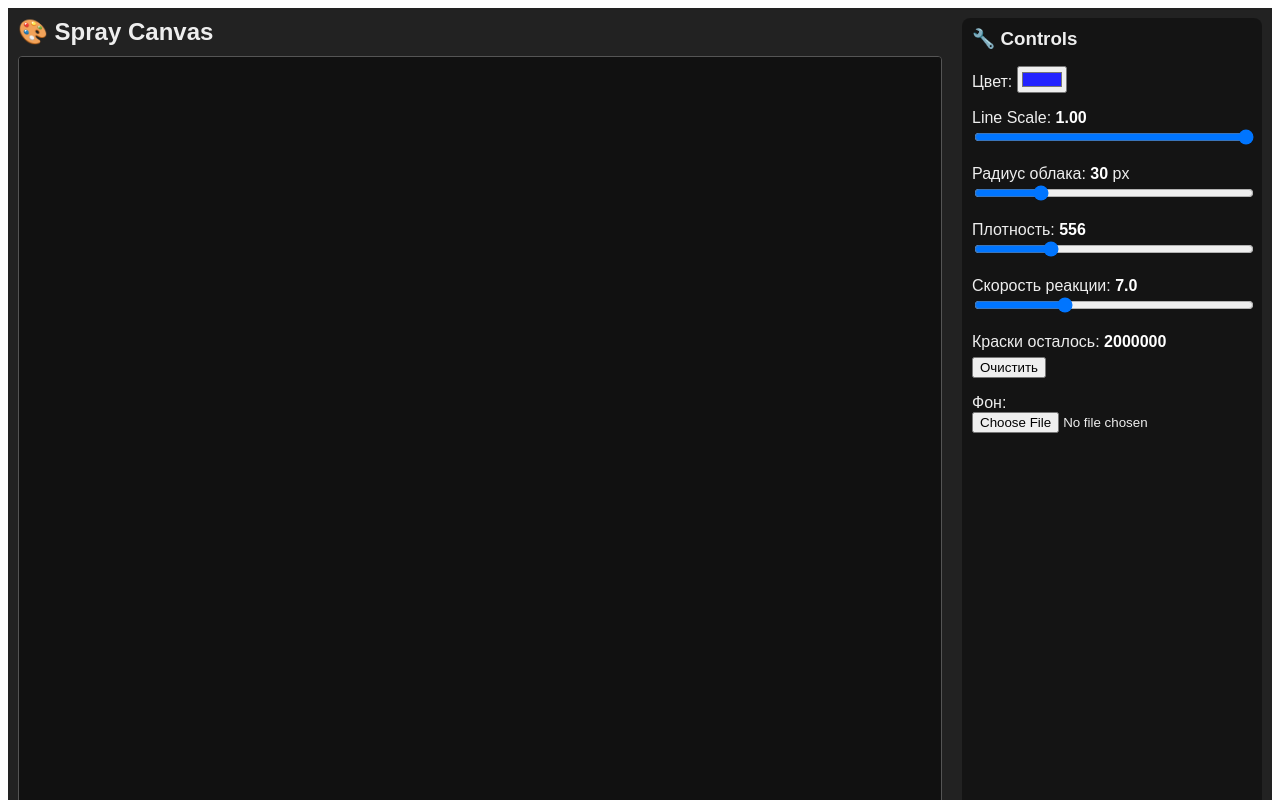
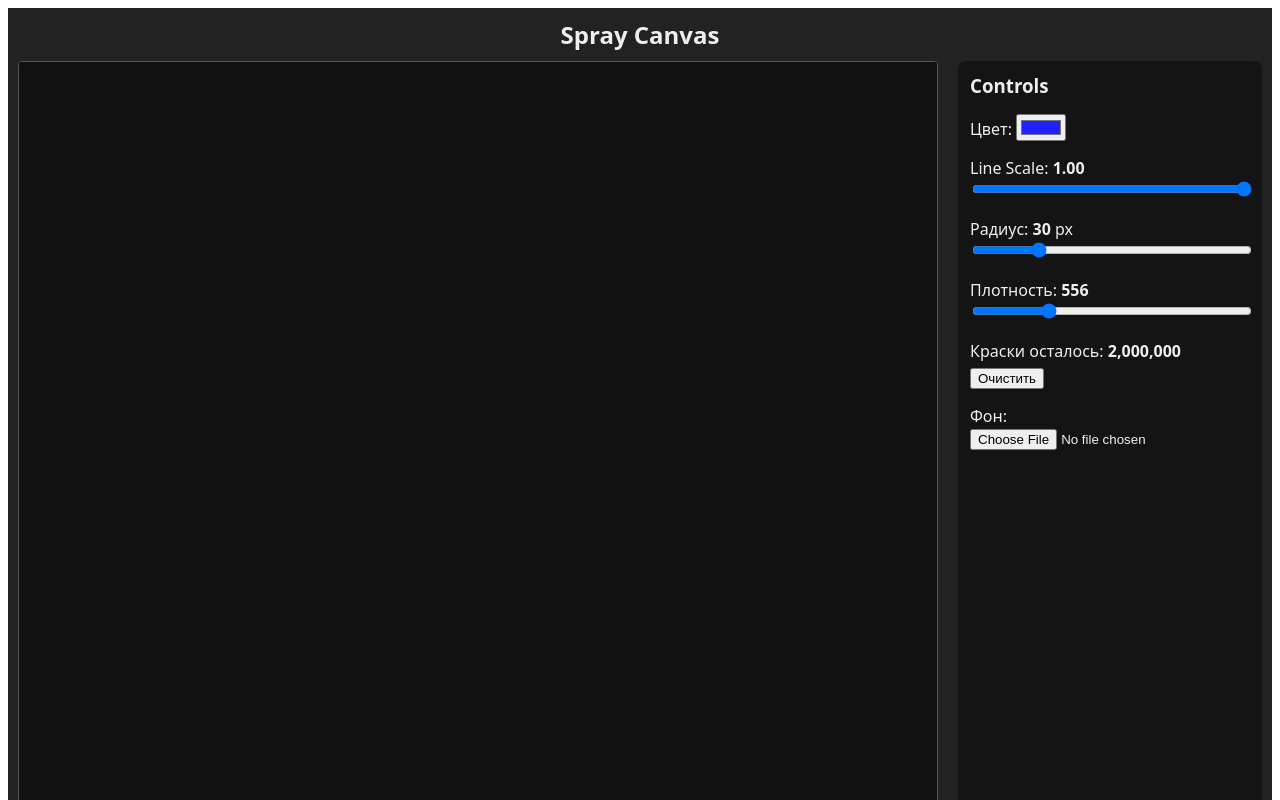
Before and after one commit to streetwalldev/streetwall, a Next.js app: page /spraytest in a window 1280 px wide. Shown: the top 800 px of the page. Built offline with nearby package versions, Linux system fonts and the light colour scheme.

Commit message:
Update page.js

```diff
--- a/app/spraytest/page.js
+++ b/app/spraytest/page.js
@@ -1,47 +1,33 @@
 'use client';
 
-import { useRef, useEffect } from 'react';
+import { useEffect, useRef, useState } from 'react';
 
 export default function SprayCanvasPage() {
   const canvasRef = useRef(null);
-  const colorPickerRef = useRef(null);
-  const scaleRangeRef = useRef(null);
-  const radiusRangeRef = useRef(null);
-  const densityRangeRef = useRef(null);
-  const speedFactorRef = useRef(null);
-  const resetBtnRef = useRef(null);
-  const paintLeftSpanRef = useRef(null);
-  const bgImageInputRef = useRef(null);
+  const [paintLeft, setPaintLeft] = useState(2_000_000);
+  const [isDrawing, setIsDrawing] = useState(false);
 
-  const scaleValRef = useRef(null);
-  const radiusValRef = useRef(null);
-  const densityValRef = useRef(null);
-  const speedFactorValRef = useRef(null);
-
-  // --- State refs ---
-  const configRef = useRef({
+  // --- Config (как в оригинальном прототипе) ---
+  const config = useRef({
     sprayRadius: 30,
     dotsPerTick: 556,
     speedFactor: 7,
     lineScale: 1.0,
     paintMax: 2_000_000,
-    paintLeft: 2_000_000,
     currentColor: '#2222ff',
   });
 
-  const drawingRef = useRef(false);
-  const lastSprayPosRef = useRef(null);
-  const lastSprayTimeRef = useRef(null);
-  const paintedPixelsRef = useRef(new Set());
-  const dripMapRef = useRef({});
-  const bgImageRef = useRef(null);
+  const lastSprayPos = useRef(null);
+  const lastSprayTime = useRef(null);
+  const paintedPixels = useRef(new Set());
+  const dripMap = useRef({});
+  const bgImage = useRef(null);
 
   // --- Utils ---
   function getRandomInt(a, b) {
     return Math.random() * (b - a) + a;
   }
 
-  // 🔑 Ключевое исправление: точная калибровка под devicePixelRatio и размер холста
   function getCanvasCoords(clientX, clientY, canvas) {
     const rect = canvas.getBoundingClientRect();
     const scaleX = canvas.width / rect.width;
@@ -52,54 +38,31 @@ export default function SprayCanvasPage() {
     };
   }
 
-  function redraw(canvas, ctx) {
-    if (!canvas || !ctx) return;
-    ctx.clearRect(0, 0, canvas.width, canvas.height);
-    if (bgImageRef.current) {
-      ctx.drawImage(bgImageRef.current, 0, 0, canvas.width, canvas.height);
-    }
+  // --- Spray logic (точно как в оригинале) ---
+  function sprayAt(x, y, canvas, ctx) {
+    const now = performance.now();
+    let speed = 0;
+    if (lastSprayPos.current && lastSprayTime.current !== null) {
+      const dt = now - lastSprayTime.current;
+      const dist = Math.hypot(x - lastSprayPos.current.x, y - lastSprayPos.current.y);
+      speed = dist / (dt || 1);
+      speed = Math.min(1, speed / config.current.speedFactor);
     }
 
-  function resetCanvas(canvas, ctx) {
-    if (!canvas || !ctx) return;
-    ctx.clearRect(0, 0, canvas.width, canvas.height);
-    configRef.current.paintLeft = configRef.current.paintMax;
-    paintedPixelsRef.current.clear();
-    dripMapRef.current = {};
-    lastSprayPosRef.current = null;
-    lastSprayTimeRef.current = null;
-    if (paintLeftSpanRef.current) {
-      paintLeftSpanRef.current.textContent = configRef.current.paintLeft;
-    }
-    redraw(canvas, ctx);
-  }
-
-  function sprayAt(x, y, canvas, ctx) {
-    if (!canvas || !ctx) return;
-
-    const now = performance.now();
-    let speed = 0;
-    if (lastSprayPosRef.current && lastSprayTimeRef.current !== null) {
-      const dt = now - lastSprayTimeRef.current;
-      const dist = Math.hypot(x - lastSprayPosRef.current.x, y - lastSprayPosRef.current.y);
-      speed = dist / (dt || 1);
-      speed = Math.min(1, speed / configRef.current.speedFactor);
-    }
-
-    const scale = configRef.current.lineScale;
+    const scale = config.current.lineScale;
     const minDot = 0.7 * scale;
     const maxDot = 1.1 * scale;
     const dotFromSpeed = maxDot - (maxDot - minDot) * speed;
 
-    const minRadius = configRef.current.sprayRadius * 0.7 * scale;
-    const maxRadius = configRef.current.sprayRadius * 3 * scale;
+    const minRadius = config.current.sprayRadius * 0.7 * scale;
+    const maxRadius = config.current.sprayRadius * 3 * scale;
     const radiusFromSpeed = minRadius + (maxRadius - minRadius) * speed;
 
     const minAlpha = 0.15;
     const maxAlpha = 0.55;
     const alphaFromSpeed = maxAlpha - (maxAlpha - minAlpha) * speed;
 
-    for (let i = 0; i < configRef.current.dotsPerTick; i++) {
+    for (let i = 0; i < config.current.dotsPerTick; i++) {
       const angle = Math.random() * 2 * Math.PI;
       const r = Math.random() * radiusFromSpeed;
       const dx = Math.cos(angle) * r;
@@ -107,24 +70,24 @@ export default function SprayCanvasPage() {
       const size = getRandomInt(dotFromSpeed * 0.85, dotFromSpeed);
 
       ctx.globalAlpha = alphaFromSpeed * (0.8 + Math.random() * 0.3);
-      ctx.fillStyle = configRef.current.currentColor;
+      ctx.fillStyle = config.current.currentColor;
       ctx.beginPath();
       ctx.arc(x + dx, y + dy, size, 0, 2 * Math.PI);
       ctx.fill();
 
-      // --- Подтёки ---
+      // Подтёки
       const cellX = Math.round(x + dx);
       const cellY = Math.round(y + dy);
       const cellKey = `${cellX}_${cellY}`;
-      dripMapRef.current[cellKey] = (dripMapRef.current[cellKey] || 0) + 1;
-      const drops = dripMapRef.current[cellKey];
+      dripMap.current[cellKey] = (dripMap.current[cellKey] || 0) + 1;
+      const drops = dripMap.current[cellKey];
 
       const threshold = Math.max(10, 14 * scale);
       if (drops > threshold && drops % 3 === 0) {
         const dripLen = Math.min(250 * scale, Math.sqrt(drops - threshold) * 4 * scale + getRandomInt(-1, 2));
         ctx.save();
         ctx.globalAlpha = 0.12 + Math.random() * 0.01;
-        ctx.strokeStyle = configRef.current.currentColor;
+        ctx.strokeStyle = config.current.currentColor;
         ctx.lineWidth = size * getRandomInt(0.7, 1.5);
         ctx.beginPath();
         ctx.moveTo(cellX + getRandomInt(-1, 1), cellY + size / 2);
@@ -133,141 +96,146 @@ export default function SprayCanvasPage() {
         ctx.restore();
       }
 
-      // --- Расход краски ---
+      // Расход краски
       const px = Math.round(x + dx);
       const py = Math.round(y + dy);
       const key = `${px}_${py}`;
-      if (!paintedPixelsRef.current.has(key)) {
-        paintedPixelsRef.current.add(key);
-        configRef.current.paintLeft--;
-        if (configRef.current.paintLeft <= 0) {
-          drawingRef.current = false;
-          alert('🎨 Краска закончилась!');
+      if (!paintedPixels.current.has(key)) {
+        paintedPixels.current.add(key);
+        const newLeft = Math.max(0, paintLeft - 1);
+        setPaintLeft(newLeft);
+        if (newLeft <= 0) {
+          setIsDrawing(false);
+          alert('Краска закончилась!');
         }
       }
     }
 
-    ctx.globalAlpha = 1;
-    if (paintLeftSpanRef.current) {
-      paintLeftSpanRef.current.textContent = Math.max(0, configRef.current.paintLeft);
-    }
-    lastSprayPosRef.current = { x, y };
-    lastSprayTimeRef.current = now;
+    ctx.globalAlpha = 1.0;
+    lastSprayPos.current = { x, y };
+    lastSprayTime.current = now;
   }
 
-  // --- Setup на клиенте ---
+  // --- Canvas setup (выполняется ТОЛЬКО на клиенте) ---
   useEffect(() => {
     const canvas = canvasRef.current;
     if (!canvas) return;
 
+    // Устанавливаем физический размер (1024x1024)
+    canvas.width = 1024;
+    canvas.height = 1024;
+
     const ctx = canvas.getContext('2d');
     if (!ctx) return;
 
-    // Set initial size (1024x1024)
-    canvas.width = 1024;
-    canvas.height = 1024;
+    // Очистка
+    ctx.fillStyle = '#111';
+    ctx.fillRect(0, 0, canvas.width, canvas.height);
 
-    // Load background handler
-    const handleBgImage = (e) => {
-      const file = e.target.files?.[0];
-      if (!file) return;
+    // Обработчики мыши (локально, без утечек)
+    const handleMouseDown = (e) => {
+      if (paintLeft <= 0) return;
+      const { x, y } = getCanvasCoords(e.clientX, e.clientY, canvas);
+      setIsDrawing(true);
+      sprayAt(x, y, canvas, ctx);
+    };
+
+    const handleMouseMove = (e) => {
+      if (!isDrawing || paintLeft <= 0) return;
+      const { x, y } = getCanvasCoords(e.clientX, e.clientY, canvas);
+      sprayAt(x, y, canvas, ctx);
+    };
+
+    const handleMouseUp = () => {
+      setIsDrawing(false);
+      lastSprayPos.current = null;
+      lastSprayTime.current = null;
+    };
+
+    canvas.addEventListener('mousedown', handleMouseDown);
+    canvas.addEventListener('mousemove', handleMouseMove);
+    window.addEventListener('mouseup', handleMouseUp);
+    window.addEventListener('mouseleave', handleMouseUp);
+
+    // Очистка
+    return () => {
+      canvas.removeEventListener('mousedown', handleMouseDown);
+      canvas.removeEventListener('mousemove', handleMouseMove);
+      window.removeEventListener('mouseup', handleMouseUp);
+      window.removeEventListener('mouseleave', handleMouseUp);
+    };
+  }, [isDrawing, paintLeft]);
+
+  // --- Reset handler
+  const resetCanvas = () => {
+    const canvas = canvasRef.current;
+    if (!canvas) return;
+    const ctx = canvas.getContext('2d');
+    if (!ctx) return;
+
+    ctx.fillStyle = '#111';
+    ctx.fillRect(0, 0, canvas.width, canvas.height);
+
+    paintedPixels.current.clear();
+    dripMap.current = {};
+    lastSprayPos.current = null;
+    lastSprayTime.current = null;
+    setPaintLeft(config.current.paintMax);
+  };
+
+  // --- Drag & drop фона
+  useEffect(() => {
+    const canvas = canvasRef.current;
+    if (!canvas) return;
+
+    const preventDefaults = (e) => {
+      e.preventDefault();
+      e.stopPropagation();
+    };
+
+    const handleDrop = (e) => {
+      preventDefaults(e);
+      const file = e.dataTransfer.files?.[0];
+      if (!file || !file.type.startsWith('image/')) return;
 
       const reader = new FileReader();
       reader.onload = () => {
         const img = new Image();
         img.onload = () => {
-          bgImageRef.current = img;
-          // Resize canvas to image
+          bgImage.current = img;
+          const canvas = canvasRef.current;
+          const ctx = canvas?.getContext('2d');
+          if (canvas && ctx) {
             canvas.width = img.width;
             canvas.height = img.height;
-          redraw(canvas, ctx);
+            ctx.drawImage(img, 0, 0);
+          }
         };
         img.src = reader.result;
       };
       reader.readAsDataURL(file);
     };
 
-    // Mouse handlers
-    const handleMouseDown = (e) => {
-      if (configRef.current.paintLeft <= 0) return;
-      const { x, y } = getCanvasCoords(e.clientX, e.clientY, canvas);
-      drawingRef.current = true;
-      sprayAt(x, y, canvas, ctx);
-    };
+    ['dragenter', 'dragover', 'dragleave', 'drop'].forEach((evt) => {
+      document.addEventListener(evt, preventDefaults, false);
+    });
+    document.addEventListener('drop', handleDrop);
 
-    const handleMouseMove = (e) => {
-      if (!drawingRef.current || configRef.current.paintLeft <= 0) return;
-      const { x, y } = getCanvasCoords(e.clientX, e.clientY, canvas);
-      sprayAt(x, y, canvas, ctx);
-    };
-
-    const handleMouseUp = () => {
-      drawingRef.current = false;
-      lastSprayPosRef.current = null;
-      lastSprayTimeRef.current = null;
-    };
-
-    // Attach listeners
-    canvas.addEventListener('mousedown', handleMouseDown);
-    canvas.addEventListener('mousemove', handleMouseMove);
-    window.addEventListener('mouseup', handleMouseUp);
-    window.addEventListener('mouseleave', handleMouseUp);
-
-    // Background input
-    const bgInput = bgImageInputRef.current;
-    if (bgInput) {
-      bgInput.addEventListener('change', handleBgImage);
-    }
-
-    // UI update
-    const updateUI = () => {
-      if (scaleRangeRef.current) {
-        configRef.current.lineScale = parseFloat(scaleRangeRef.current.value);
-        configRef.current.sprayRadius = parseInt(radiusRangeRef.current.value, 10);
-        configRef.current.dotsPerTick = parseInt(densityRangeRef.current.value, 10);
-        configRef.current.speedFactor = parseFloat(speedFactorRef.current.value);
-        configRef.current.currentColor = colorPickerRef.current?.value || '#2222ff';
-
-        if (scaleValRef.current) scaleValRef.current.textContent = configRef.current.lineScale.toFixed(2);
-        if (radiusValRef.current) radiusValRef.current.textContent = configRef.current.sprayRadius;
-        if (densityValRef.current) densityValRef.current.textContent = configRef.current.dotsPerTick;
-        if (speedFactorValRef.current) speedFactorValRef.current.textContent = configRef.current.speedFactor.toFixed(1);
-      }
-    };
-
-    // Init
-    updateUI();
-    resetCanvas(canvas, ctx);
-
-    // Cleanup
     return () => {
-      canvas.removeEventListener('mousedown', handleMouseDown);
-      canvas.removeEventListener('mousemove', handleMouseMove);
-      window.removeEventListener('mouseup', handleMouseUp);
-      window.removeEventListener('mouseleave', handleMouseUp);
-      if (bgInput) bgInput.removeEventListener('change', handleBgImage);
+      ['dragenter', 'dragover', 'dragleave', 'drop'].forEach((evt) => {
+        document.removeEventListener(evt, preventDefaults, false);
+      });
+      document.removeEventListener('drop', handleDrop);
     };
   }, []);
 
-  // Reset handler (outside useEffect — bind via ref)
-  useEffect(() => {
-    const resetBtn = resetBtnRef.current;
-    if (resetBtn) {
-      const handler = () => {
-        const canvas = canvasRef.current;
-        const ctx = canvas?.getContext('2d');
-        if (canvas && ctx) resetCanvas(canvas, ctx);
-      };
-      resetBtn.addEventListener('click', handler);
-      return () => resetBtn.removeEventListener('click', handler);
-    }
-  }, []);
+  return (
+    <div style={{ background: '#222', color: '#eee', fontFamily: 'system-ui, sans-serif', margin: 0, padding: '10px', display: 'flex', flexDirection: 'column', minHeight: '100vh' }}>
+      <h2 style={{ margin: '0 0 10px', textAlign: 'center' }}>Spray Canvas</h2>
 
-  return (
-    <div style={{ background: '#222', color: '#eee', fontFamily: 'sans-serif', margin: 0, padding: 10, display: 'flex', minHeight: '100vh' }}>
-      <div style={{ flex: 1, minWidth: 0 }}>
-        <h2 style={{ margin: '0 0 10px' }}>🎨 Spray Canvas</h2>
-        <div style={{ position: 'relative', border: '1px solid #555', borderRadius: '4px', overflow: 'hidden' }}>
+      <div style={{ display: 'flex', gap: '20px', flex: 1, minHeight: 0 }}>
+        <div style={{ flex: 1, minWidth: 0, position: 'relative' }}>
+          <div style={{ border: '1px solid #555', borderRadius: '4px', overflow: 'hidden' }}>
             <canvas
               ref={canvasRef}
               style={{
@@ -278,92 +246,96 @@ export default function SprayCanvasPage() {
                 height: 'auto',
               }}
             />
+            {/* Версия в нижнем правом углу */}
+            <div style={{
+              position: 'absolute',
+              bottom: '8px',
+              right: '12px',
+              fontSize: '0.75rem',
+              opacity: 0.6,
+              pointerEvents: 'none',
+              color: '#aaa',
+            }}>
+              v1.1.20
+            </div>
           </div>
         </div>
 
-      <div style={{ width: 280, padding: 10, background: 'rgba(0,0,0,0.4)', borderRadius: 8, marginLeft: 20 }}>
-        <h3 style={{ margin: '0 0 16px' }}>🔧 Controls</h3>
+        <div style={{ width: '280px', background: 'rgba(0,0,0,0.4)', borderRadius: '8px', padding: '12px' }}>
+          <h3 style={{ margin: '0 0 16px' }}>Controls</h3>
 
-        <div style={{ marginBottom: 16 }}>
-          <label>
-            Цвет: <input type="color" ref={colorPickerRef} defaultValue="#2222ff" />
-          </label>
+          <div style={{ marginBottom: '16px' }}>
+            <label>Цвет: <input type="color" defaultValue="#2222ff" onChange={(e) => config.current.currentColor = e.target.value} /></label>
           </div>
 
-        <div style={{ marginBottom: 16 }}>
-          <label>
-            Line Scale: <span ref={scaleValRef} style={{ fontWeight: 'bold', color: '#fff' }}>1.00</span>
-          </label>
+          <div style={{ marginBottom: '16px' }}>
+            <label>Line Scale: <strong>{config.current.lineScale.toFixed(2)}</strong></label>
             <br />
             <input
               type="range"
-            ref={scaleRangeRef}
               min="0.1"
               max="1.0"
               step="0.05"
               defaultValue="1.0"
               style={{ width: '100%' }}
+              onChange={(e) => config.current.lineScale = parseFloat(e.target.value)}
             />
           </div>
 
-        <div style={{ marginBottom: 16 }}>
-          <label>
-            Радиус облака: <span ref={radiusValRef} style={{ fontWeight: 'bold', color: '#fff' }}>30</span> px
-          </label>
+          <div style={{ marginBottom: '16px' }}>
+            <label>Радиус: <strong>{config.current.sprayRadius}</strong> px</label>
             <br />
             <input
               type="range"
-            ref={radiusRangeRef}
               min="10"
               max="100"
               defaultValue="30"
               style={{ width: '100%' }}
+              onChange={(e) => config.current.sprayRadius = parseInt(e.target.value)}
             />
           </div>
 
-        <div style={{ marginBottom: 16 }}>
-          <label>
-            Плотность: <span ref={densityValRef} style={{ fontWeight: 'bold', color: '#fff' }}>556</span>
-          </label>
+          <div style={{ marginBottom: '16px' }}>
+            <label>Плотность: <strong>{config.current.dotsPerTick}</strong></label>
             <br />
             <input
               type="range"
-            ref={densityRangeRef}
               min="50"
               max="2000"
               defaultValue="556"
               style={{ width: '100%' }}
+              onChange={(e) => config.current.dotsPerTick = parseInt(e.target.value)}
             />
           </div>
 
-        <div style={{ marginBottom: 16 }}>
-          <label>
-            Скорость реакции: <span ref={speedFactorValRef} style={{ fontWeight: 'bold', color: '#fff' }}>7.0</span>
-          </label>
+          <div style={{ marginBottom: '16px' }}>
+            <label>Краски осталось: <strong>{paintLeft.toLocaleString()}</strong></label>
             <br />
-          <input
-            type="range"
-            ref={speedFactorRef}
-            min="1"
-            max="20"
-            step="0.5"
-            defaultValue="7"
-            style={{ width: '100%' }}
-          />
-        </div>
-
-        <div style={{ marginBottom: 16 }}>
-          <label>
-            Краски осталось: <span ref={paintLeftSpanRef} style={{ fontWeight: 'bold', color: '#fff' }}>2000000</span>
-          </label>
-          <br />
-          <button ref={resetBtnRef} style={{ marginTop: 6 }}>Очистить</button>
+            <button onClick={resetCanvas} style={{ marginTop: '6px' }}>Очистить</button>
           </div>
 
           <div>
-          <label>
-            Фон: <input type="file" ref={bgImageInputRef} accept="image/*" />
-          </label>
+            <label>Фон: <input type="file" accept="image/*" onChange={(e) => {
+              if (e.target.files?.[0]) {
+                const reader = new FileReader();
+                reader.onload = () => {
+                  const img = new Image();
+                  img.onload = () => {
+                    bgImage.current = img;
+                    const canvas = canvasRef.current;
+                    const ctx = canvas?.getContext('2d');
+                    if (canvas && ctx) {
+                      canvas.width = img.width;
+                      canvas.height = img.height;
+                      ctx.drawImage(img, 0, 0);
+                    }
+                  };
+                  img.src = reader.result;
+                };
+                reader.readAsDataURL(e.target.files[0]);
+              }
+            }} /></label>
+          </div>
         </div>
       </div>
     </div>
```
Lines whose indentation alone changed are shown as unchanged.
